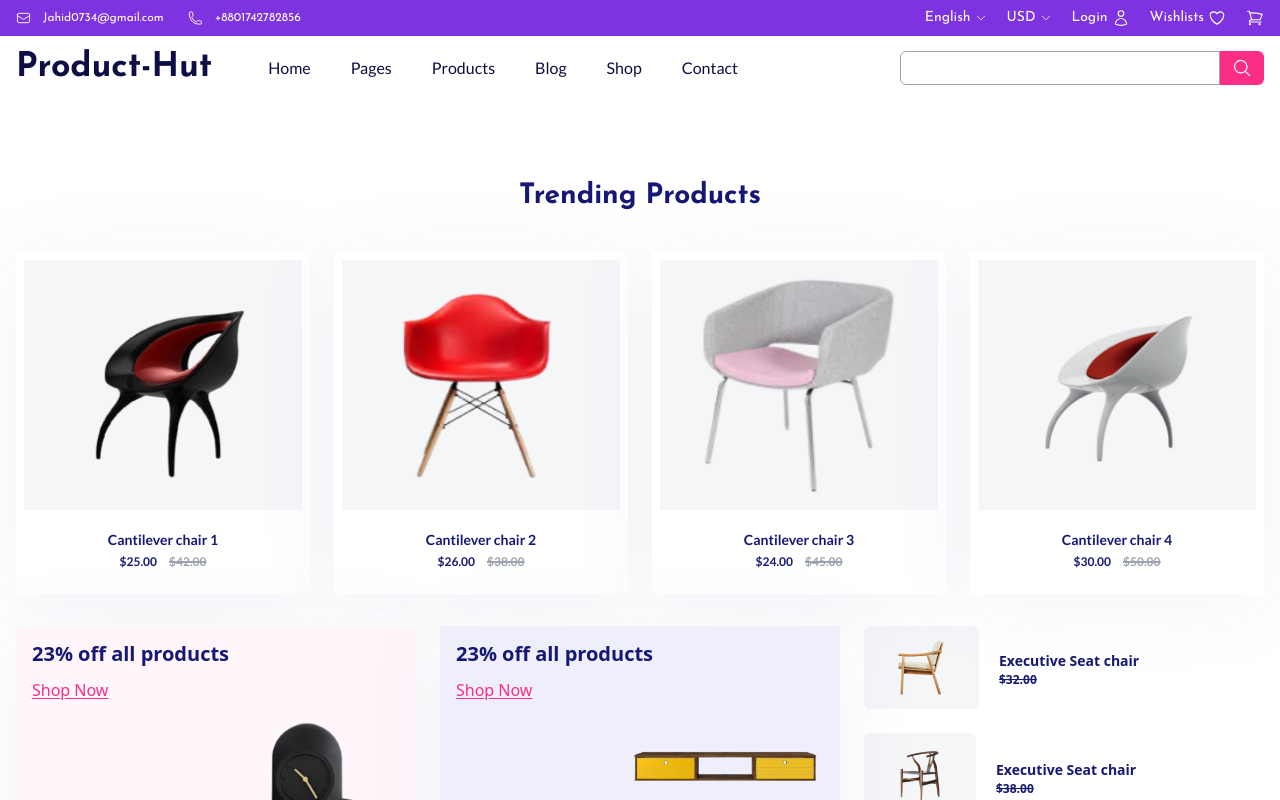
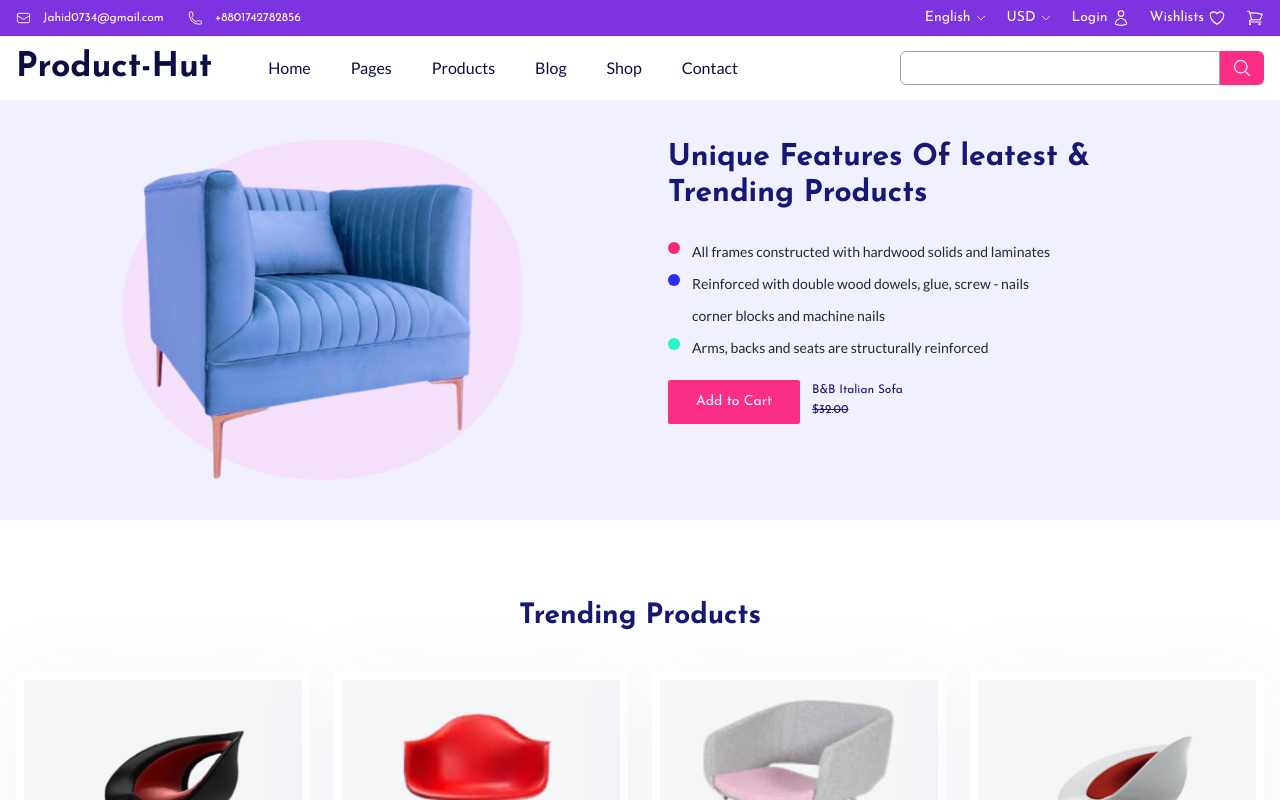
Before and after one commit to Hasan0734/product-hut, a Next.js app: page / in a window 1280 px wide. Built offline with nearby package versions, Linux system fonts and the light colour scheme.

Commit message:
unique and letest product section finished

```diff
--- /dev/null
+++ b/components/UniqueProduct/UniqueProduct.tsx
@@ -0,0 +1,67 @@
+import Link from 'next/link';
+import React from 'react';
+
+const UniqueProduct = () => {
+    return (
+        <section className='bg-[#F1F0FF] py-10'>
+            <div className='container px-4 mx-auto'>
+
+                <div className='grid grid-cols-1 lg:grid-cols-2 gap-6'>
+                    <div className='flex justify-center items-center'>
+                        {/* border-radius: 78% 63% 76% 77%; */}
+                        <div className='bg-[#F5E1FC] w-[250px] h-[180px] md:w-[400px] md:h-[340px] rounded-br-[76%] rounded-bl-[77%] rounded-tr-[63%] rounded-tl-[78%] flex justify-center items-center relative'>
+                            <img className='w-[500px]  absolute' src="/assets/products/unique.png" alt="product" />
+                        </div>
+                    </div>
+                    <div className='md:px-4'>
+                        <h2 className='text-xl md:text-3xl font-bold text-[#151875] leading-10 josefin-font'>Unique Features Of leatest & <br /> Trending Products</h2>
+
+                        <ul className='max-w-sm mt-6'>
+                            <li className='flex items-start gap-x-3'>
+                                <div className=''>
+                                    <span className='w-3 h-3 rounded-full bg-[#F52B70] inline-block'></span>
+                                </div>
+                                <div className='text-sm font-normal lato-font leading-8'>
+                                    All frames constructed with hardwood solids and laminates
+                                </div>
+                            </li>
+                            <li className='flex items-start gap-x-3'>
+                                <div className=''>
+                                    <span className='w-3 h-3 rounded-full bg-[#2B2BF5] inline-block'></span>
+                                </div>
+                                <div className='text-sm font-normal lato-font leading-8'>
+                                    Reinforced with double wood dowels, glue, screw - nails corner
+                                    blocks and machine nails
+                                </div>
+                            </li>
+                            <li className='flex items-start gap-x-3'>
+                                <div>
+                                    <span className='w-3 h-3 rounded-full bg-[#2BF5CC] inline-block'></span>
+                                </div>
+                                <div className='text-sm font-normal lato-font leading-8'>
+                                    Arms, backs and seats are structurally reinforced
+                                </div>
+                            </li>
+                        </ul>
+                        <div className='mt-4 flex gap-x-3'>
+
+                            <div>
+                                <button className='bg-[#FB2E86] text-sm text-white px-7 py-3 rounded-sm josefin-font' >
+                                    Add to Cart
+                                </button>
+                            </div>
+                            <div>
+                                <h4 className='josefin-font text-xs text-[#151875] leading-5'>B&B Italian Sofa</h4>
+                                <p className='josefin-font text-xs text-[#151875] leading-5 line-through'>$32.00</p>
+                            </div>
+
+
+                        </div>
+                    </div>
+                </div>
+            </div>
+        </section>
+    );
+};
+
+export default UniqueProduct;
--- a/pages/index.tsx
+++ b/pages/index.tsx
@@ -9,6 +9,7 @@ import Navbar from '../components/Navbar/Navbar';
 import TopCategories from '../components/TopCategries/TopCategories';
 import TopHeader from '../components/TopHeader/TopHeader';
 import TrendingProducts from '../components/TrendingProducts/TrendingProducts';
+import UniqueProduct from '../components/UniqueProduct/UniqueProduct';
 
 
 const Home: NextPage = () => {
@@ -23,6 +24,7 @@ const Home: NextPage = () => {
       <Drawer>
         <TopHeader />
         <Navbar />
+        <UniqueProduct/>
         <TrendingProducts/>
         <DiscountItems/>
         <TopCategories/>
```
Also changed, not shown: public/assets/products/unique.png (added).
